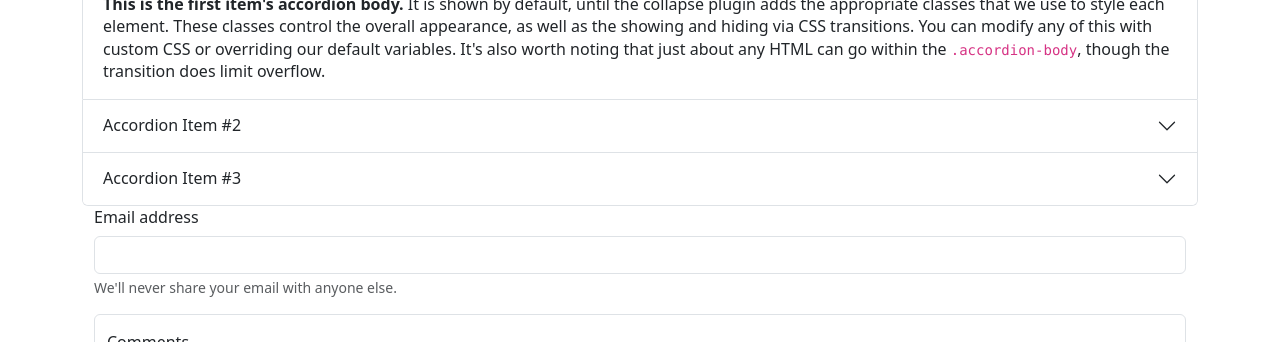
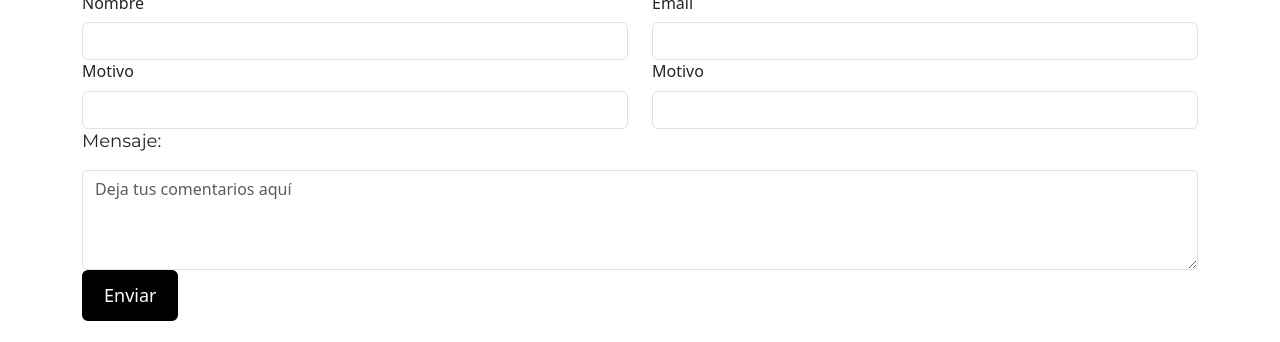
Before and after one commit to YesikaPerezRavelo/Yesika, a plain HTML site: page pages/contacto.html in a window 1280 px wide. Shown: the part 199-541 px from the top of the page. Drawn offline with nearby package versions, Linux system fonts and the light colour scheme.

Commit message:
arreglos 2

```diff
--- a/css/style.css
+++ b/css/style.css
@@ -34,13 +34,42 @@ body {
   line-height: 1.4;
 }
 
-.btn {
-  background: var(--dark);
+.btn{
+  border: 2px solid black;
+  background:black;
+  color: white;
+  cursor:pointer;
+  font-size: 18px;
+  text-transform: none;
+  padding: 10px 20px;
+  position: relative;
+  overflow:hidden;
+  transition: all 0.5s;
+}
+
+.btn:before {
+  content:"";
+  top: 0;
+  left:0;
+  height:0%;
+  width: 100%;
+  background-color: var(--dark);
+  z-index:-1;
+  border-radius: 0 0 50% 50%;
+  transition: all 0.5s;
+}
+
+.btn:hover:before{
+  height:190%
+}
+
+.btn:hover{
   color: var(--light);
-  padding: 0.6rem 1.3rem;
-  text-decoration: none;
-  border: 0;
+  text-transform:uppercase;
+  background-color: var(--dark);
 }
+
+
 
 img {
   max-width: 100%;
@@ -298,3 +327,5 @@ section {
     font-size: large;
   }
 }
+.Send_Message {
+  max
--- a/pages/contacto.html
+++ b/pages/contacto.html
@@ -80,67 +80,37 @@
     </header>
     <!-- Form -->
 
+    <div class="container">
+      <h1>
+        Dejanos tu mensaje
+      </h1
 
-    <div class="container">
-
-
-      <div class="accordion" id="accordionExample">
-        <div class="accordion-item">
-          <h2 class="accordion-header" id="headingOne">
-            <button class="accordion-button" type="button" data-bs-toggle="collapse" data-bs-target="#collapseOne" aria-expanded="true" aria-controls="collapseOne">
-              Accordion Item #1
-            </button>
-          </h2>
-          <div id="collapseOne" class="accordion-collapse collapse show" aria-labelledby="headingOne" data-bs-parent="#accordionExample">
-            <div class="accordion-body">
-              <strong>This is the first item's accordion body.</strong> It is shown by default, until the collapse plugin adds the appropriate classes that we use to style each element. These classes control the overall appearance, as well as the showing and hiding via CSS transitions. You can modify any of this with custom CSS or overriding our default variables. It's also worth noting that just about any HTML can go within the <code>.accordion-body</code>, though the transition does limit overflow.
-            </div>
-          </div>
-        </div>
-        <div class="accordion-item">
-          <h2 class="accordion-header" id="headingTwo">
-            <button class="accordion-button collapsed" type="button" data-bs-toggle="collapse" data-bs-target="#collapseTwo" aria-expanded="false" aria-controls="collapseTwo">
-              Accordion Item #2
-            </button>
-          </h2>
-          <div id="collapseTwo" class="accordion-collapse collapse" aria-labelledby="headingTwo" data-bs-parent="#accordionExample">
-            <div class="accordion-body">
-              <strong>This is the second item's accordion body.</strong> It is hidden by default, until the collapse plugin adds the appropriate classes that we use to style each element. These classes control the overall appearance, as well as the showing and hiding via CSS transitions. You can modify any of this with custom CSS or overriding our default variables. It's also worth noting that just about any HTML can go within the <code>.accordion-body</code>, though the transition does limit overflow.
-            </div>
-          </div>
-        </div>
-        <div class="accordion-item">
-          <h2 class="accordion-header" id="headingThree">
-            <button class="accordion-button collapsed" type="button" data-bs-toggle="collapse" data-bs-target="#collapseThree" aria-expanded="false" aria-controls="collapseThree">
-              Accordion Item #3
-            </button>
-          </h2>
-          <div id="collapseThree" class="accordion-collapse collapse" aria-labelledby="headingThree" data-bs-parent="#accordionExample">
-            <div class="accordion-body">
-              <strong>This is the third item's accordion body.</strong> It is hidden by default, until the collapse plugin adds the appropriate classes that we use to style each element. These classes control the overall appearance, as well as the showing and hiding via CSS transitions. You can modify any of this with custom CSS or overriding our default variables. It's also worth noting that just about any HTML can go within the <code>.accordion-body</code>, though the transition does limit overflow.
-            </div>
-          </div>
+      <div class="container text-center">
+        <div class="row row-cols-2">
+          <div class="col"><label for="exampleInputName" class="form-label">Nombre</label>
+            <input type="email" class="form-control" id="exampleInputName" aria-describedby="Name"></div>
+          <div class="col"><label for="exampleInputEmail1" class="form-label">Email</label>
+            <input type="email" class="form-control" id="exampleInputEmail1" aria-describedby="emailHelp"></div>
+          <div class="col"><label for="exampleInputMotive" class="form-label">Motivo</label>
+            <input type="email" class="form-control" id="exampleInputMotive" aria-describedby="Motive"></div>
+          <div class="col"><label for="exampleInputMotive" class="form-label">Motivo</label>
+            <input type="email" class="form-control" id="exampleInputMotive" aria-describedby="Motive"></div>
         </div>
       </div>
 
 
+          <div class="container">
+            <P>Mensaje:</P>
+            <textarea class="form-control" placeholder="Deja tus comentarios aquí" id="floatingTextarea2" style="height: 100px"></textarea>
+            </label>
+            <a href="#" class="btn">Enviar</a>
+          </div>
 
 
-
-        <form class="container">
-            <div class="mb-3">
-              <label for="exampleInputEmail1" class="form-label">Email address</label>
-              <input type="email" class="form-control" id="exampleInputEmail1" aria-describedby="emailHelp">
-              <div id="emailHelp" class="form-text">We'll never share your email with anyone else.</div>
-            </div>
-          <div class="form-floating">
-            <textarea class="form-control" placeholder="Leave a comment here" id="floatingTextarea2" style="height: 100px"></textarea>
-            <label for="floatingTextarea2">Comments</label>
-          </div>
-          <button type="submit" class="btn btn-primary">Submit</button>
-          </form>
+</div>
 </div>
 
+      </div>
 
 
 
```
Also changed, not shown: index.html (+5 -5 lines), pages/login.html (+1 -3 lines), pages/nosotros.html (+1 -1 lines).
